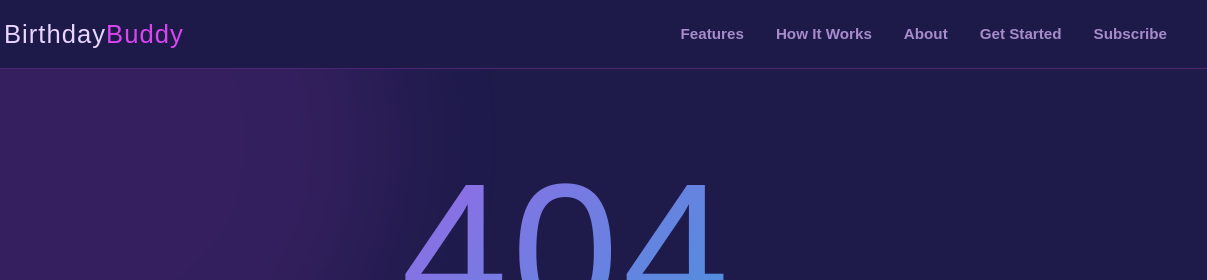
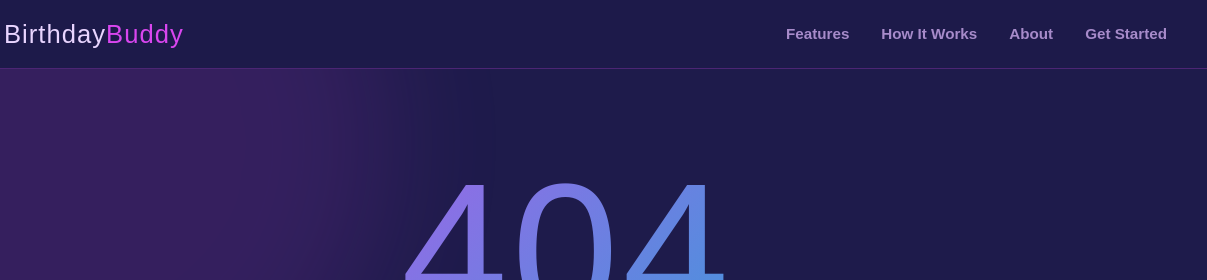
Before and after one commit to lucielumartin/Birthday-Buddy, a plain HTML site: page 404.html in a window 1280 px wide. Shown: the top 280 px of the page, 73-1280 px from the left. Drawn offline with nearby package versions, Linux system fonts and the light colour scheme; a web font is replaced by a local one.

Commit message:
Remove Subscribe link from header nav
Keep the newsletter form and its footer link; the top nav stays focused on the primary registration flow.

```diff
--- a/404.html
+++ b/404.html
@@ -26,7 +26,6 @@
         <li><a href="index.html#how-it-works">How It Works</a></li>
         <li><a href="about.html">About</a></li>
         <li><a href="index.html#contact">Get Started</a></li>
-        <li><a href="#newsletter">Subscribe</a></li>
       </ul>
     </nav>
   </header>
```
Also changed, not shown: about.html (+0 -1 lines), index.html (+0 -1 lines).
